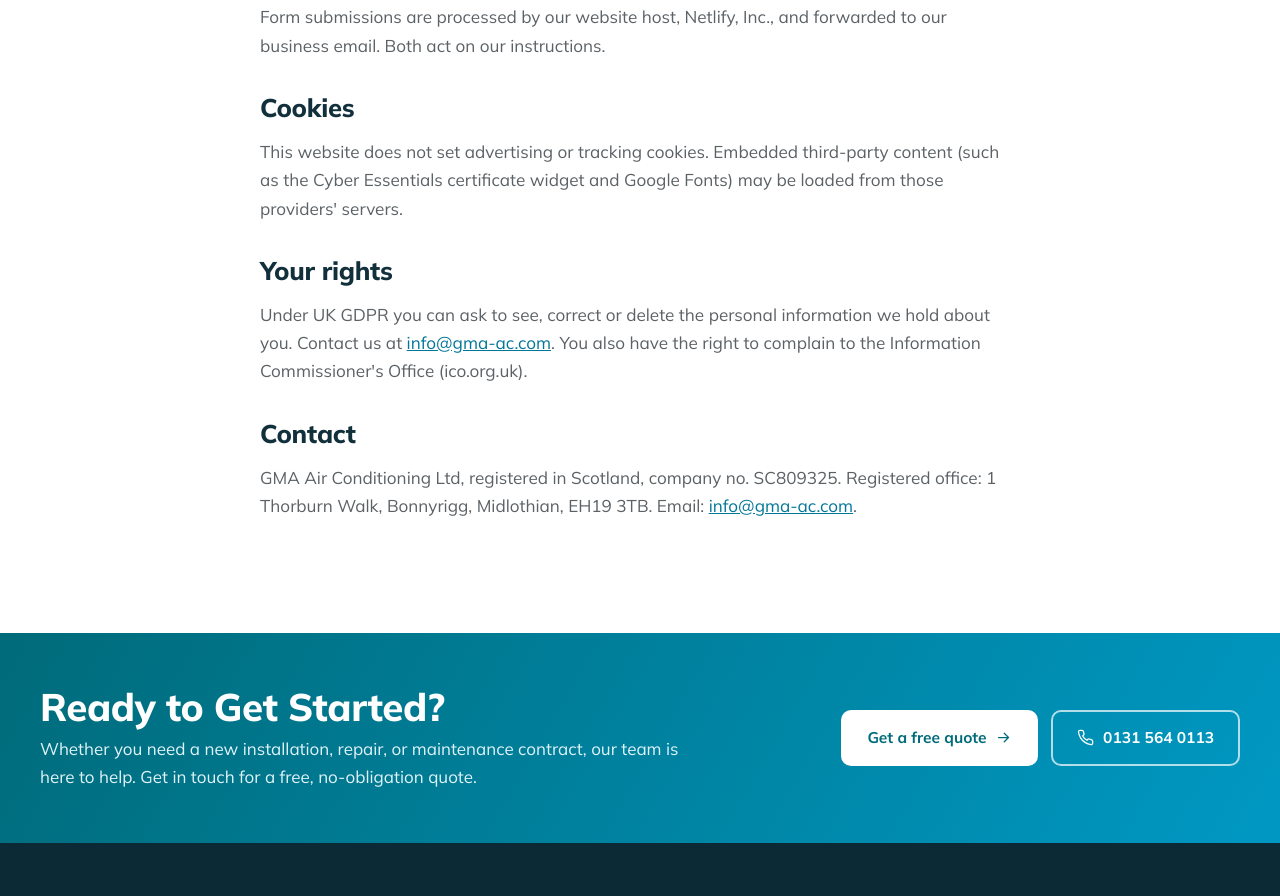
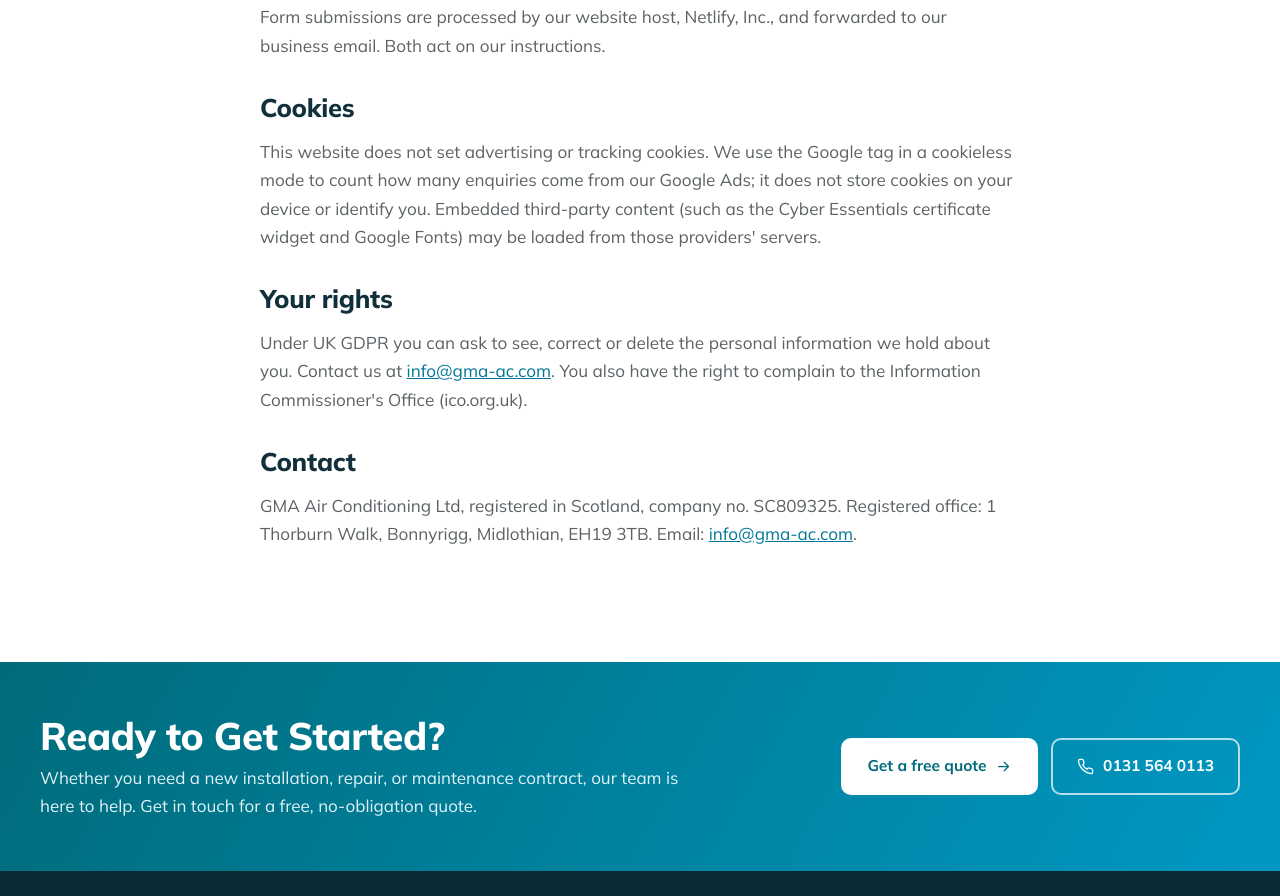
Before and after one commit to gmaaircon/gma-website, an Eleventy site: page src/privacy.njk in a window 1280 px wide. Shown: the part 1108-2004 px from the top of the page. Built offline with nearby package versions, Linux system fonts and the light colour scheme; Eleventy itself is replaced by a stand-in of ours; files that its build step writes are made by us from their sources.

Commit message:
Privacy policy: cookieless Google tag note [skip ci]
Updated privacy notice to clarify the use of Google tag in cookieless mode for tracking enquiries.

```diff
--- a/src/privacy.njk
+++ b/src/privacy.njk
@@ -18,7 +18,7 @@ crumb: Privacy policy
     <h2>Who processes it</h2>
     <p>Form submissions are processed by our website host, Netlify, Inc., and forwarded to our business email. Both act on our instructions.</p>
     <h2>Cookies</h2>
-    <p>This website does not set advertising or tracking cookies. Embedded third-party content (such as the Cyber Essentials certificate widget and Google Fonts) may be loaded from those providers' servers.</p>
+    <p>This website does not set advertising or tracking cookies. We use the Google tag in a cookieless mode to count how many enquiries come from our Google Ads; it does not store cookies on your device or identify you. Embedded third-party content (such as the Cyber Essentials certificate widget and Google Fonts) may be loaded from those providers' servers.</p>
     <h2>Your rights</h2>
     <p>Under UK GDPR you can ask to see, correct or delete the personal information we hold about you. Contact us at <a href="mailto:{{ site.email }}">{{ site.email }}</a>. You also have the right to complain to the Information Commissioner's Office (ico.org.uk).</p>
     <h2>Contact</h2>
```
